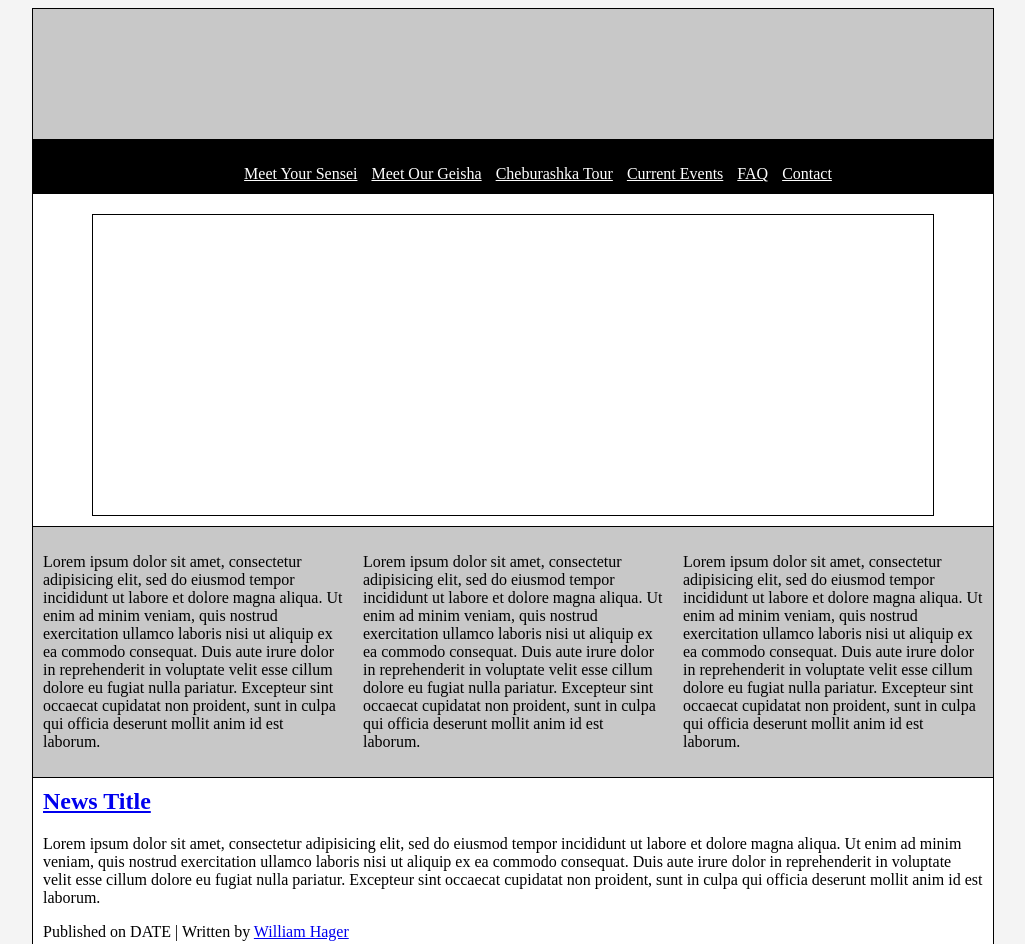
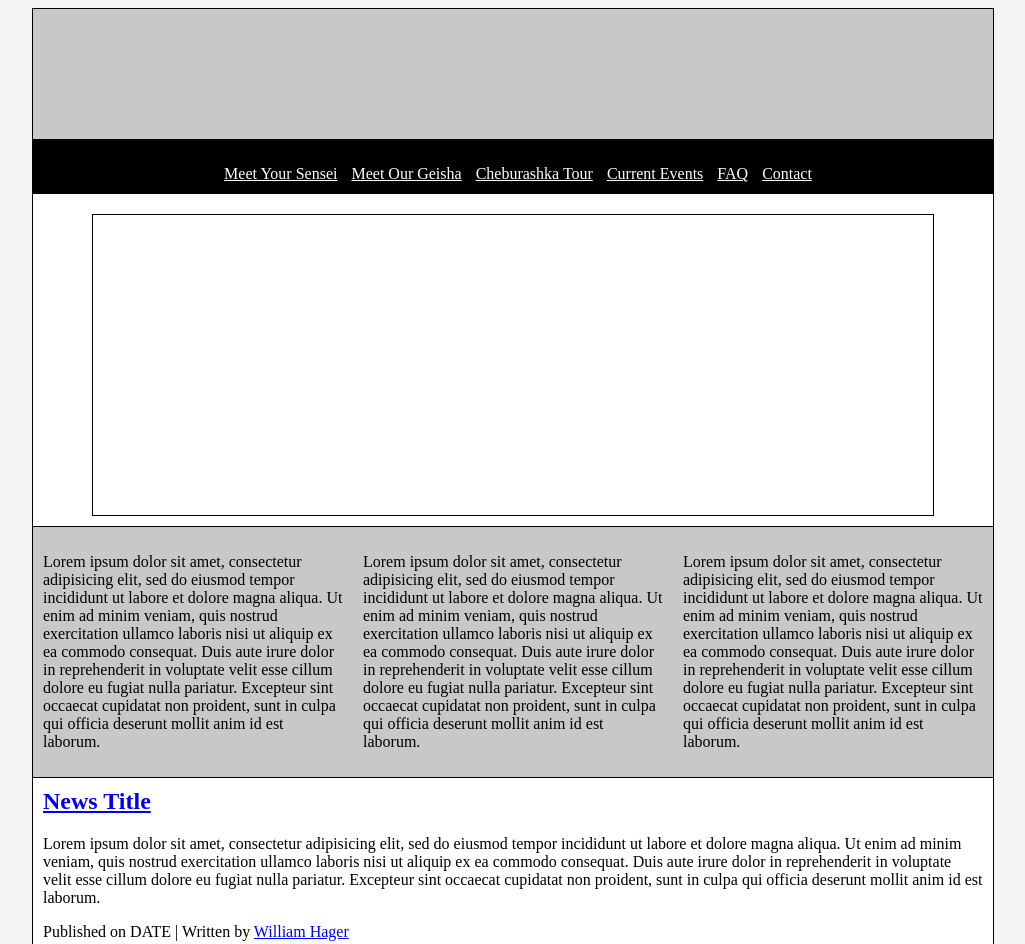
Before and after one commit to Dadidam/my-responsive, a plain HTML site: page index.html in a window 1280 px wide. Shown: the top 944 px of the page, without its empty margins (127-1152 px from the left). Drawn offline with Linux system fonts and the light colour scheme.

Commit message:
Fixed: menu spacing

```diff
--- a/styles.css
+++ b/styles.css
@@ -1,3 +1,7 @@
+nav ul {
+	-webkit-padding-start: 0;
+}
+
 /* low resolution, 480px and below */
 @media only screen and (max-width: 480px) {
   p {
```
